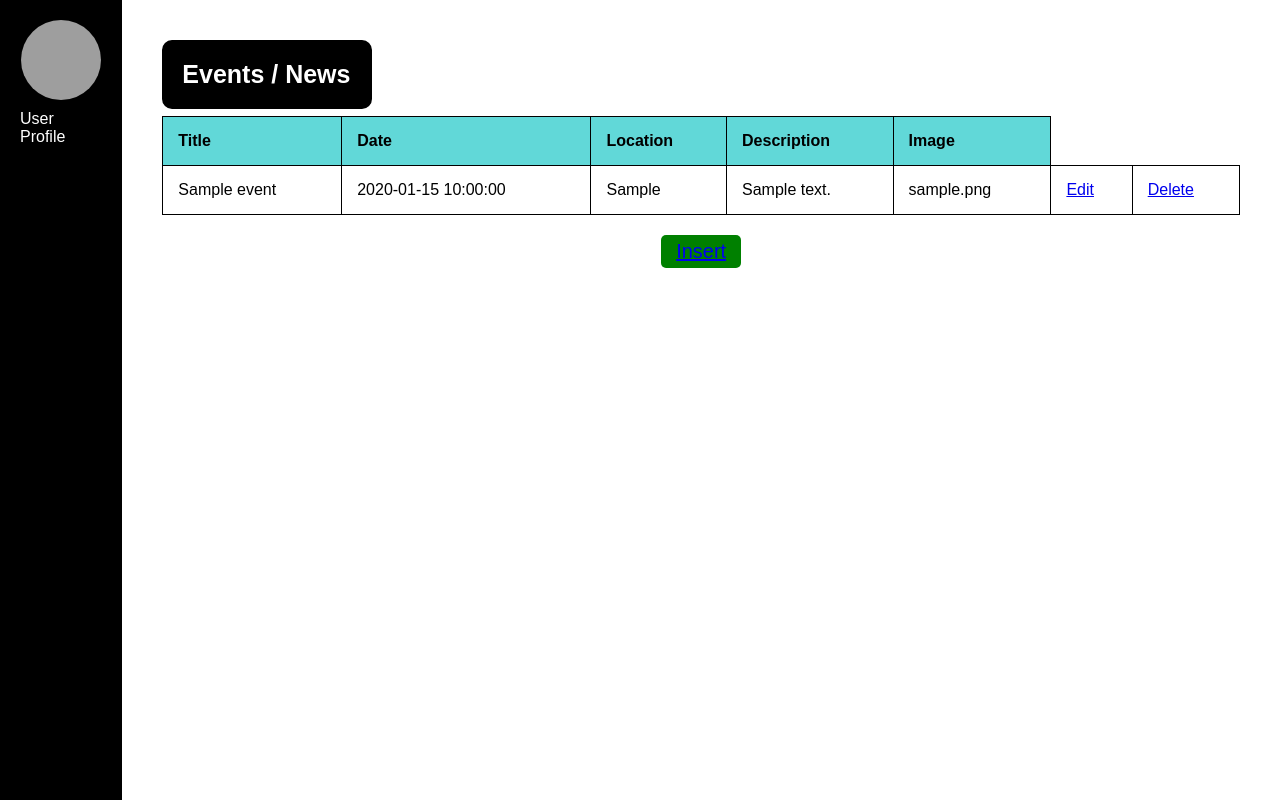
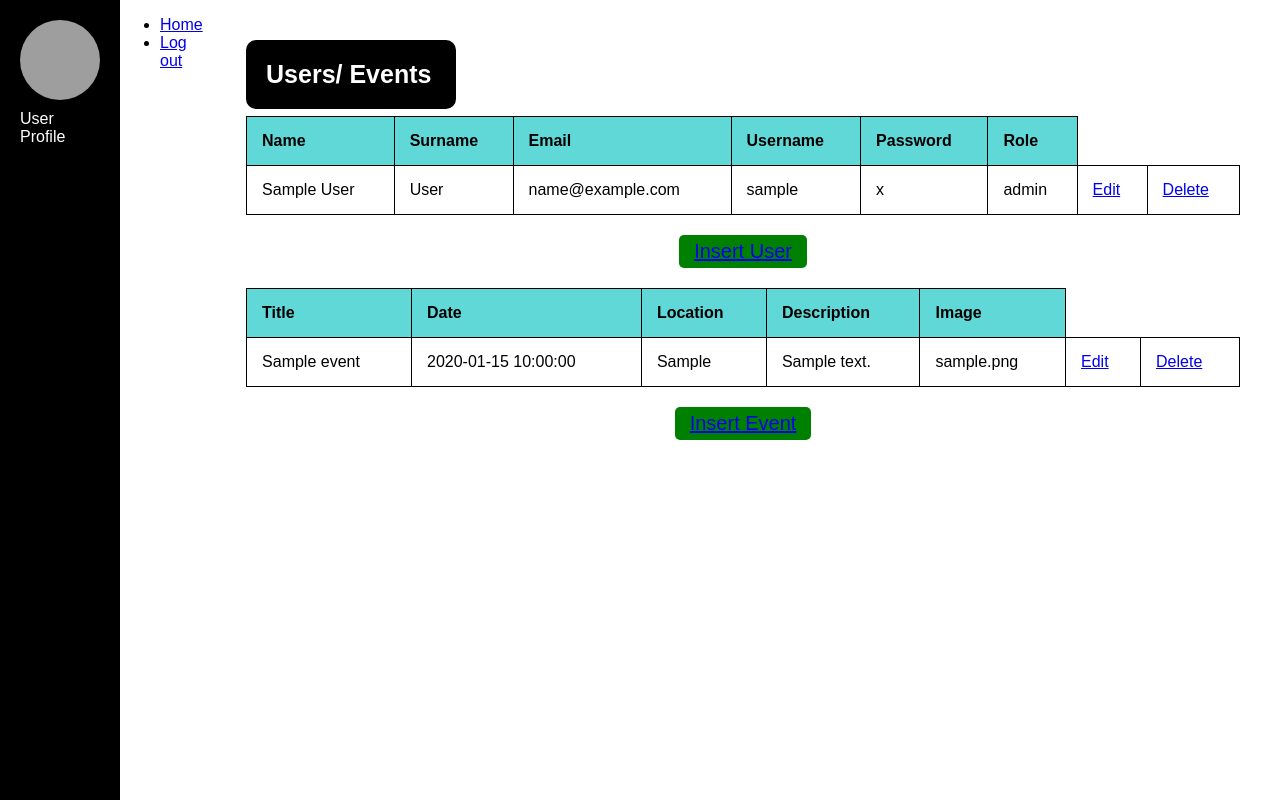
Before and after one commit to ttaulant/ProjektiWEB, a PHP site: page /admin.php in a window 1280 px wide. Run offline with PHP 8.4, Linux system fonts and the light colour scheme; the visitor is signed in with stand-in values (Sample User, id 1); tables that the repository leaves empty or names only in its code hold one stand-in row (values such as "Sample post"); grey boxes are pictures that could not be loaded.

Commit message:
added user as object, fixed admin dashboard, fixed sign up

```diff
--- /dev/null
+++ b/UserRepo.php
@@ -0,0 +1,76 @@
+<?php
+    include_once('DatabaseConnection.php');
+
+    class UserRepo{
+        private $connection;
+
+        public function __construct()
+        {
+            $conn = new DatabaseConnection;
+            $this->connection = $conn->startConnection();
+        }
+
+        public function insertUser($user){
+            $conn = $this->connection;
+
+            $username = $user->getUsername();
+            $password = $user->getPassword();
+            $role = $user->getRole();
+            $name = $user->getName();
+            $surname = $user->getSurname();
+            $email = $user->getEmail();
+
+            $sql = "INSERT INTO user(username , password, role, name, surname, email) VALUES (?,?,?,?,?,?)";
+
+            $statement = $conn->prepare($sql);
+            $statement->execute([$username, $password, $role, $name, $surname, $email]);
+
+            echo "<script>alert('User is added!')</script>";
+        }
+
+        public function getAllUsers(){
+            $conn = $this->connection;
+
+            $sql = "SELECT * FROM user";
+            $statement = $conn->query($sql);
+
+            $Users = $statement->fetchAll();
+            return $Users;
+        }
+
+
+        public function editUser($id, $username, $password, $role, $name, $surname, $email){
+            $conn = $this->connection;
+            $sql = "UPDATE user SET username=?, password=?, role=?, name=?, surname=?, email=? WHERE id=?";
+
+            $statement = $conn->prepare($sql);
+            $statement->execute([$username, $password, $role, $name, $surname, $email, $id]);
+
+            echo "<script>alert('Updated successfully!')</script>";
+
+        }
+
+        function deleteUser($id){
+            $conn = $this->connection;
+
+            $sql = "DELETE FROM user WHERE id=?";
+
+            $statement = $conn->prepare($sql);
+            $statement->execute([$id]);
+        }
+
+        function getUserById($id){
+            $conn = $this->connection;
+
+            $sql = "SELECT * FROM user WHERE id=?";
+
+            $statement = $conn->prepare($sql);
+            $statement->execute([$id]);
+            $User=$statement->fetch();
+
+            return $User;
+        }
+
+    }
+
+?>
--- a/admin.php
+++ b/admin.php
@@ -1,11 +1,22 @@
 <?php
 
 include "DatabaseConnection.php";
+include_once "UserRepo.php";
 include_once "EventRepo.php";
 
+$userRepo = new UserRepo();
+$users = $userRepo->getAllUsers();
 $eventRepo = new EventRepo();
 $events = $eventRepo->getAllEvents();
 
+session_start();
+  $hide="";
+  if(!isset($_SESSION['username']))
+    header("location:login.php");
+  else{
+    if($_SESSION['role'] != "admin")
+      header("location:index.php");
+}
 ?>
 
 <!DOCTYPE html>
@@ -131,12 +142,56 @@ $events = $eventRepo->getAllEvents();
         <div id="profile">User Profile</div>
     </div>
 
+    <ul class="navbar">
+            <div class="leftnav">
+            <li><a href="index.php" >Home</a></li>
+        </div>
+
+        <div class="rightnav">
+            <li><a href="logout.php">Log out</a></li>
+        </div>
+        </ul>
+
     <div id="content">
         <div id="options">
-            <div class="option">Events / News</div>
+            <div class="option">Users/ Events</div>
         </div>
 
 
+        <div>
+        <table>
+            <thead>
+                <tr>
+                    <th>Name</th>
+                    <th>Surname</th>
+                    <th>Email</th>
+                    <th>Username</th>
+                    <th>Password</th>
+                    <th>Role</th>
+                </tr>
+            </thead>
+            <tbody>
+                <?php foreach($users as $user) { ?>
+                        <tr>
+                            <td><?php echo $user['name'];?></td>
+                            <td><?php echo $user['surname'];?></td>
+                            <td><?php echo $user['email'];?></td>
+                            <td><?php echo $user['username'];?></td>
+                            <td><?php echo $user['password'];?></td>
+                            <td><?php echo $user['role'];?></td>
+                            <td><a href='editUser.php?id=<?php echo $user['id']?>'>Edit</a></td>
+                            <td><a href='deleteUser.php?id=<?php echo $user['id']?>'>Delete</a></td>
+                        </tr>
+                <?php }?>
+            </tbody>
+        </table>
+
+        <div class="bottom-button">
+            <button class="insert-button"><a href='insertUser.php'>Insert User</a></button>
+        </div>
+        </div>
+
+        <div>
         <table>
             <thead>
             <tr>
@@ -155,16 +210,18 @@ $events = $eventRepo->getAllEvents();
                         <td><?php echo $event['location'];?></td>
                         <td><?php echo $event['description'];?></td>
                         <td><?php echo $event['image'];?></td>
-                        <td><a href='edit.php?id=<?php echo $event['id']?>'>Edit</a></td>
-                        <td><a href='delete.php?id=<?php echo $event['id']?>'>Delete</a></td>
+                        <td><a href='editEvent.php?id=<?php echo $event['id']?>'>Edit</a></td>
+                        <td><a href='deleteEvent.php?id=<?php echo $event['id']?>'>Delete</a></td>
                     </tr>
                 <?php }?>
             </tbody>
         </table>
 
         <div class="bottom-button">
-            <button class="insert-button"><a href='insert.php'>Insert</a></button>
+            <button class="insert-button"><a href='insertEvent.php'>Insert Event</a></button>
         </div>
+        </div>
+
     </div>
 </body>
 </html>
--- a/header.php
+++ b/header.php
@@ -11,6 +11,7 @@
 
     <div class="rightnav">
         <li><a href="logout.php">Log out</a></li>
+        <li><a href="admin.php" style="color: grey;">Admin Dashboard</a></li>
     </div>
     </ul>
 </div>
```
Also changed, not shown: connection.php (deleted, +0 -23 lines), deleteUser.php (added, +9 -0 lines), editUser.php (added, +41 -0 lines), insertUser.php (added, +36 -0 lines), signup.php (+34 -11 lines), user.php (added, +63 -0 lines), validate.php (+5 -4 lines), deleteEvent.php (renamed from delete.php), editEvent.php (renamed from edit.php), insertEvent.php (renamed from insert.php).
